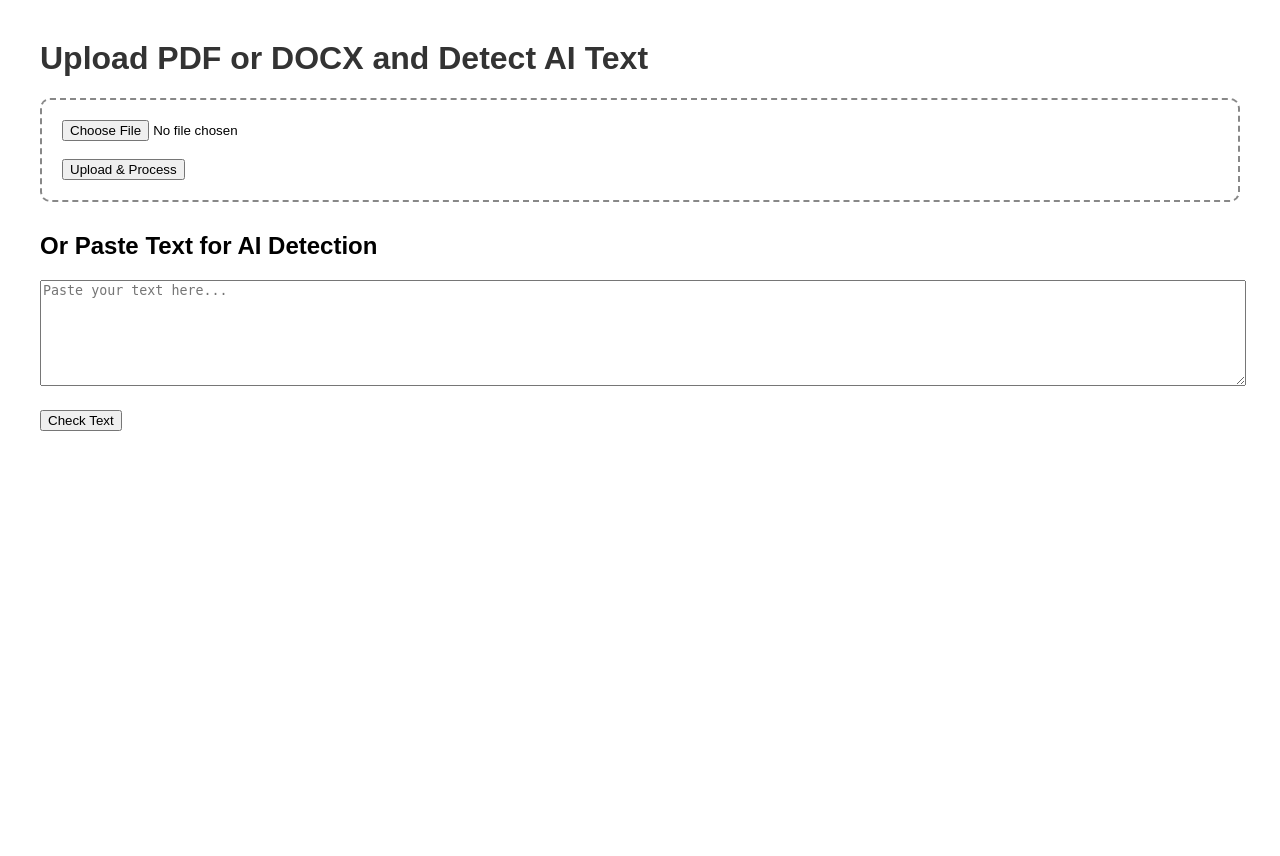
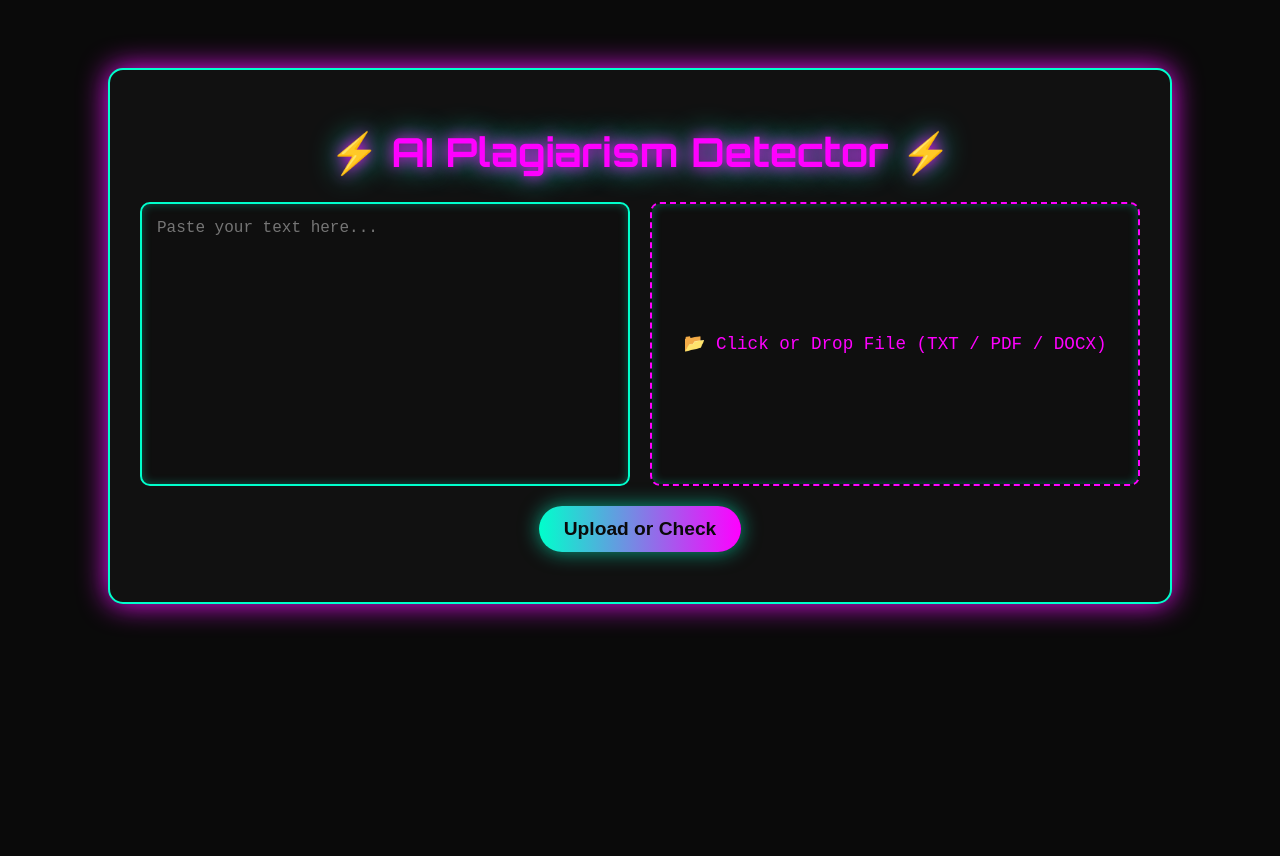
Before and after one commit to no-usefun/AI_plagarism_Checker, a Flask app: page / in a window 1280 px wide. Before the commit the page ends 431 px from the top, so only its background shows below. Run offline with Flask 3, Linux system fonts and the light colour scheme; parts of the project's set-up code (start-up, migrations or seed data) failed here and were passed over; some libraries are stand-ins or nearby versions.

Commit message:
Integration done

```diff
--- a/routes.py
+++ b/routes.py
@@ -1,69 +1,136 @@
-from flask import Blueprint, request, render_template, send_from_directory, current_app
-from werkzeug.utils import secure_filename
+from flask import Blueprint, request, render_template, send_file, jsonify
+from io import BytesIO
 from utils import (
-    extract_text_pdf,
-    extract_text_docx,
-    smart_chunk_paragraphs_by_page,
-    detect_ai_text
+    extract_paragraphs_pdf,
+    extract_paragraphs_docx,
+    paragraph_chunks_by_page,
+    detect_ai_text_paragraphs,
+    process_text
 )
+from reportlab.lib.pagesizes import letter
+from reportlab.pdfgen import canvas
 import os
+import json
 
 main_routes = Blueprint('main', __name__, template_folder='templates')
 
 ALLOWED_EXTENSIONS = {"pdf", "docx"}
 
 
+# ---------------- Helpers ----------------
 def allowed_file(filename):
     return "." in filename and filename.rsplit(".", 1)[1].lower() in ALLOWED_EXTENSIONS
 
 
+def create_ai_pdf(detections, filename="AI_Paragraphs.pdf"):
+    """
+    Generate a PDF containing only AI-generated paragraphs.
+    """
+    buffer = BytesIO()
+    c = canvas.Canvas(buffer, pagesize=letter)
+    width, height = letter
+    margin = 50
+    y = height - margin
+    line_height = 14
+    c.setFont("Helvetica", 12)
+
+    for det in detections:
+        if det.get("prediction") != "AI-generated":
+            continue
+
+        paragraph_text = f"Page {det['page']}: {det['paragraph']}"
+        # Split text into lines safely
+        lines = paragraph_text.split('\n')
+        for line in lines:
+            # Wrap long lines to fit page width
+            while len(line) > 100:
+                if y < margin:
+                    c.showPage()
+                    y = height - margin
+                    c.setFont("Helvetica", 12)
+                c.drawString(margin, y, line[:100])
+                line = line[100:]
+                y -= line_height
+            if y < margin:
+                c.showPage()
+                y = height - margin
+                c.setFont("Helvetica", 12)
+            c.drawString(margin, y, line)
+            y -= line_height
+        y -= 10  # extra space between paragraphs
+
+    c.save()
+    buffer.seek(0)
+    return send_file(buffer, as_attachment=True, download_name=filename, mimetype='application/pdf')
+
+
+# ---------------- Routes ----------------
 @main_routes.route("/", methods=["GET", "POST"])
 def upload_file():
-    chunks, filetype, filename, detections, text_detections = [], None, None, [], []
+    file_chunks, file_detections = [], []
+    text_chunks, text_detections = [], []
+    filetype, filename = None, None
 
     if request.method == "POST":
 
+        # ---------- File Upload ----------
         if "file" in request.files and request.files["file"].filename != "":
             file = request.files["file"]
+            filename = file.filename
+            ext = os.path.splitext(filename)[1].lower()
 
-            if not allowed_file(file.filename):
-                return render_template("upload.html", chunks=[(0, "❌ Unsupported file format.")])
+            if not allowed_file(filename):
+                return render_template(
+                    "upload.html",
+                    file_chunks=[(0, "❌ Unsupported file format.")],
+                    file_detections=[],
+                )
 
-            filename = secure_filename(file.filename)
-            filepath = os.path.join(current_app.config['UPLOAD_FOLDER'], filename)
-            file.save(filepath)
+            try:
+                file_bytes = BytesIO(file.read())
+                if ext == ".pdf":
+                    pages = extract_paragraphs_pdf(file_bytes)
+                else:
+                    pages = extract_paragraphs_docx(file_bytes, in_memory=True)
 
-            if filename.lower().endswith(".pdf"):
-                pages = extract_text_pdf(filepath)
-                filetype = "pdf"
-                chunks = smart_chunk_paragraphs_by_page(pages)
+                file_chunks = paragraph_chunks_by_page(pages)
+                file_detections = detect_ai_text_paragraphs(pages)
+                filetype = ext[1:]
+            except Exception as e:
+                return render_template(
+                    "upload.html",
+                    file_chunks=[(0, f"❌ Error processing file: {str(e)}")],
+                    file_detections=[],
+                )
 
-            elif filename.lower().endswith(".docx"):
-                pages = extract_text_docx(filepath)
-                filetype = "docx"
-                chunks = smart_chunk_paragraphs_by_page(pages)
+        # ---------- Text Input ----------
+        if "input_text" in request.form:
+            user_text = request.form.get("input_text", "").strip()
+            if user_text:
+                text_chunks, text_detections = process_text(user_text)
 
-            texts = [chunk for _, chunk in chunks]
-            detections = detect_ai_text(texts)
+    return render_template(
+        "upload.html",
+        file_chunks=file_chunks,
+        file_detections=file_detections,
+        text_chunks=text_chunks,
+        text_detections=text_detections,
+        filetype=filetype,
+        filename=filename,
+        zipped_file_data=zip(file_chunks, file_detections)
+    )
 
 
-        elif "input_text" in request.form:
-            user_text = request.form.get("input_text", "").strip()
-            if user_text:
-                text_detections = detect_ai_text([user_text])
+@main_routes.route("/download_ai_pdf", methods=["POST"])
+def download_ai_pdf():
+    """
+    Generate PDF with only AI-generated paragraphs.
+    Receives detections JSON from frontend.
+    """
+    data = request.form.get("detections_json", "[]")
+    try:
+        detections = json.loads(data)
+    except json.JSONDecodeError:
+        return jsonify({"error": "Invalid JSON"}), 400
 
-    return render_template(
-    "upload.html",
-    chunks=chunks,
-    detections=detections,
-    text_detections=text_detections,
-    filetype=filetype,
-    filename=filename,
-    zipped_data=zip(chunks, detections)
-)
-
-
-
-@main_routes.route("/uploads/<filename>")
-def uploaded_file(filename):
-    return send_from_directory(current_app.config['UPLOAD_FOLDER'], filename)
+    return create_ai_pdf(detections)
--- a/templates/upload.html
+++ b/templates/upload.html
@@ -1,97 +1,176 @@
-<!doctype html>
-<html>
+<!DOCTYPE html>
+<html lang="en">
 <head>
-    <title>AI File Chunker & Detector</title>
-    <script src="https://cdnjs.cloudflare.com/ajax/libs/mammoth/1.4.13/mammoth.browser.min.js"></script>
+  <meta charset="utf-8"/>
+  <meta content="width=device-width, initial-scale=1.0" name="viewport"/>
+  <title>AI Plagiarism Detector</title>
+  <link href="https://fonts.googleapis.com/css2?family=Orbitron:wght@400;700&amp;display=swap" rel="stylesheet"/>
   <style>
-        body { font-family: Arial, sans-serif; margin: 40px; }
-        h1 { color: #333; }
+    body {
+      font-family: 'Orbitron', sans-serif;
+      background-color: #0a0a0a;
+      color: #00ffcc;
+      min-height: 100vh;
+      display: flex;
+      justify-content: center;
+      align-items: flex-start;
+      padding: 20px;
+    }
+    .container {
+      width: 100%;
+      max-width: 1000px;
+      background: #111;
+      border: 2px solid #00ffcc;
+      border-radius: 15px;
+      padding: 30px;
+      box-shadow: 0 0 30px rgba(0, 255, 204, 0.3);
+      animation: glow 2s infinite alternate;
+      margin-top: 40px;
+    }
+    @keyframes glow {
+      from { box-shadow: 0 0 15px #00ffcc; }
+      to { box-shadow: 0 0 30px #ff00ff; }
+    }
+    h1 {
+      text-align: center;
+      margin-bottom: 25px;
+      font-size: 2.5rem;
+      color: #ff00ff;
+      text-shadow: 0 0 15px #ff00ff, 0 0 30px #00ffcc;
+    }
+    .input-row {
+      display: flex;
+      gap: 20px;
+      margin-bottom: 20px;
+    }
+    textarea, .upload-box {
+      flex: 1;
+      height: 250px;
+      background: #0f0f0f;
+      border: 2px solid #00ffcc;
+      border-radius: 10px;
+      padding: 15px;
+      font-size: 1rem;
+      color: #00ffcc;
+      resize: none;
+      outline: none;
+      font-family: 'Courier New', monospace;
+      box-shadow: inset 0 0 10px rgba(0, 255, 204, 0.3);
+      transition: 0.3s;
+    }
+    textarea:focus {
+      border-color: #ff00ff;
+      box-shadow: 0 0 15px #ff00ff, inset 0 0 20px rgba(255, 0, 255, 0.4);
+    }
+    .upload-box {
+      display: flex;
+      align-items: center;
+      justify-content: center;
+      text-align: center;
+      cursor: pointer;
+      font-size: 1.1rem;
+      color: #ff00ff;
+      border: 2px dashed #ff00ff;
+    }
+    .upload-box:hover {
+      background: rgba(255, 0, 255, 0.1);
+      box-shadow: 0 0 15px #ff00ff;
+    }
+    input[type="file"] {
+      display: none;
+    }
+    button {
+      display: block;
+      margin: 20px auto;
+      padding: 12px 25px;
+      font-size: 1.2rem;
+      background: linear-gradient(90deg, #00ffcc, #ff00ff);
+      border: none;
+      border-radius: 30px;
+      cursor: pointer;
+      color: #0a0a0a;
+      font-weight: bold;
+      transition: all 0.3s ease;
+      box-shadow: 0 0 20px rgba(0, 255, 204, 0.6);
+    }
+    button:hover {
+      transform: scale(1.1);
+      box-shadow: 0 0 25px #ff00ff, 0 0 40px #00ffcc;
+    }
     .chunk {
-            background: #ffe6e6;
-            border: 1px solid #ff4d4d;
       border-radius: 8px;
       padding: 15px;
       margin-bottom: 10px;
       white-space: pre-wrap;
+      background: #0f0f1a;
+      border-left: 6px solid;
+      font-family: 'Courier New', monospace;
     }
-        .upload-box { padding: 20px; border: 2px dashed #888; border-radius: 10px; margin-bottom: 30px; }
-        iframe, .docx-preview { width: 100%; border: 1px solid #aaa; margin-bottom: 30px; }
-        iframe { height: 600px; }
-        .docx-preview { padding: 10px; min-height: 400px; background: #f9f9f9; }
-        .preview-box { margin-bottom: 40px; display: none; }
-        .btn { padding: 10px 20px; border-radius: 5px; cursor: pointer; margin-bottom: 20px; }
-        .btn-preview { background-color: #4CAF50; color: white; border: none; }
-        textarea { width: 100%; min-height: 100px; margin-bottom: 20px; }
+    .ai {
+      border-color: #ff00ff;
+      background: #1a001a;
+      color: #ff00ff;
+    }
+    .human {
+      border-color: #00ffcc;
+      background: #00221a;
+      color: #00ffcc;
+    }
+    h2 {
+      color: #00ffcc;
+      text-shadow: 0 0 10px #00ffcc;
+      margin-bottom: 18px;
+    }
   </style>
 </head>
 <body>
-    <h1>Upload PDF or DOCX and Detect AI Text</h1>
-    <div class="upload-box">
-        <form method="post" enctype="multipart/form-data">
-            <input type="file" name="file"><br><br>
-            <input type="submit" value="Upload & Process">
+  <div class="container">
+    <h1>⚡ AI Plagiarism Detector ⚡</h1>
+    <form enctype="multipart/form-data" method="post">
+      <div class="input-row">
+        <textarea name="input_text" id="inputText" placeholder="Paste your text here...">{{ request.form.get('input_text', '') }}</textarea>
+        <label class="upload-box" for="fileInput">
+          📂 Click or Drop File (TXT / PDF / DOCX)
+        </label>
+        <input accept=".txt,.pdf,.docx" id="fileInput" name="file" type="file"/>
+      </div>
+      <button type="submit" class="btn btn-upload">Upload or Check</button>
     </form>
+    {% if file_chunks %}
+      <h2>File Analysis Results:</h2>
+      {% for (page_num, para), detect in zipped_file_data %}
+        <div class="chunk {% if detect.prediction == 'AI-generated' %}ai{% else %}human{% endif %}">
+          <strong>Page {{ page_num }}:</strong> {{ para }}<br>
+          <strong>Prediction:</strong> {{ detect.prediction }}
         </div>
-
-    <h2>Or Paste Text for AI Detection</h2>
-    <form method="POST">
-        <textarea name="input_text" placeholder="Paste your text here..."></textarea><br>
-        <input type="submit" value="Check Text">
-    </form>
-
-    {% if filename %}
-        <button class="btn btn-preview" onclick="loadPreview()">Preview File</button>
-        <div id="file-preview" class="preview-box"></div>
-    {% endif %}
-
-    {% if chunks %}
-        <h2>📑 AI-generated Chunks Only:</h2>
-        {% for (page_num, para), detect in zipped_data %}
-            {% if detect.prediction == 'AI-generated' %}
-                <div class="chunk">
-                    <strong>Page {{ page_num }}:</strong> {{ para }}
-                    <br>
-                    <strong>Prediction:</strong> {{ detect.prediction }} |
-                    <strong>Probability AI:</strong> {{ detect.probability_AI }}
-                </div>
-            {% endif %}
       {% endfor %}
     {% endif %}
-
     {% if text_detections %}
-        <h2>Text Input Detection:</h2>
+      <h2>Text Analysis Results:</h2>
       {% for detect in text_detections %}
-            {% if detect.prediction == 'AI-generated' %}
-                <div class="chunk">
-                    {{ detect.text_preview }}
-                    <br>
-                    <strong>Prediction:</strong> {{ detect.prediction }} |
-                    <strong>Probability AI:</strong> {{ detect.probability_AI }}
+        <div class="chunk {% if detect.prediction == 'AI-generated' %}ai{% else %}human{% endif %}">
+          <strong>Paragraph:</strong> {{ detect.paragraph }}<br>
+          <strong>Prediction:</strong> {{ detect.prediction }}
         </div>
-            {% endif %}
       {% endfor %}
     {% endif %}
-
+  </div>
   <script>
-        let previewLoaded = false;
-        function loadPreview() {
-            const box = document.getElementById('file-preview');
-
-            if (!previewLoaded) {
-                {% if filetype == 'pdf' %}
-                    box.innerHTML = `<iframe src="{{ url_for('main.uploaded_file', filename=filename) }}"></iframe>`;
-                {% elif filetype == 'docx' %}
-                    box.innerHTML = `<div id="docx-preview" class="docx-preview">Loading preview...</div>`;
-                    fetch("{{ url_for('main.uploaded_file', filename=filename) }}")
-                        .then(response => response.arrayBuffer())
-                        .then(buffer => mammoth.extractRawText({arrayBuffer: buffer}))
-                        .then(result => { document.getElementById("docx-preview").innerText = result.value; })
-                        .catch(err => { document.getElementById("docx-preview").innerText = "Failed to load DOCX preview."; console.error(err); });
-                {% endif %}
-                previewLoaded = true;
+    // Autofill textarea with TXT file content
+    const fileInput = document.getElementById("fileInput");
+    const textArea = document.getElementById("inputText");
+    if (fileInput) {
+      fileInput.addEventListener("change", function() {
+        const file = this.files[0];
+        if (!file) return;
+        if (file.type === "text/plain") {
+          const reader = new FileReader();
+          reader.onload = function(e) {
+            textArea.value = e.target.result;
+          };
+          reader.readAsText(file);
         }
-
-            box.style.display = box.style.display === 'none' ? 'block' : 'none';
+      });
     }
   </script>
 </body>
```
Also changed, not shown: utils.py (+68 -66 lines). Lines whose indentation alone changed are shown as unchanged.
